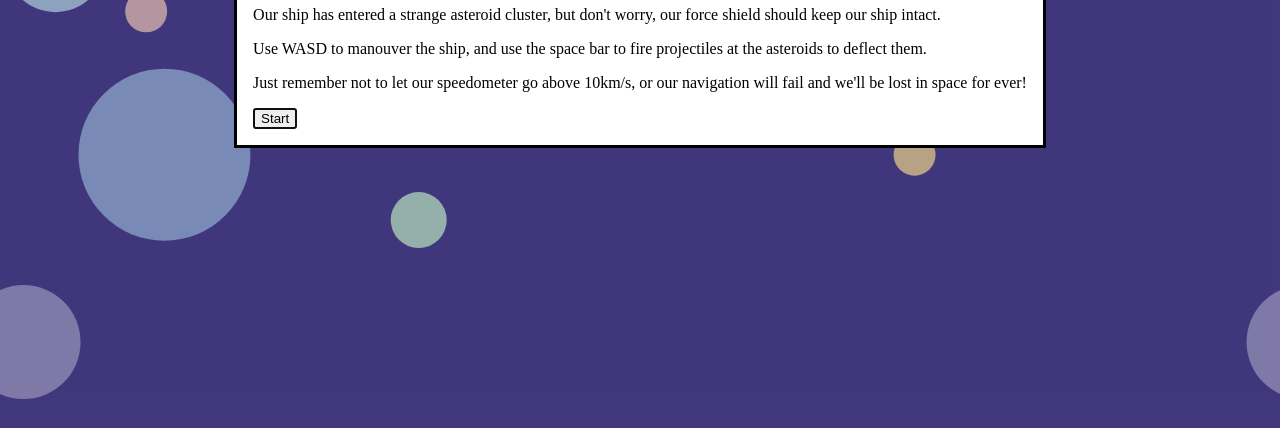
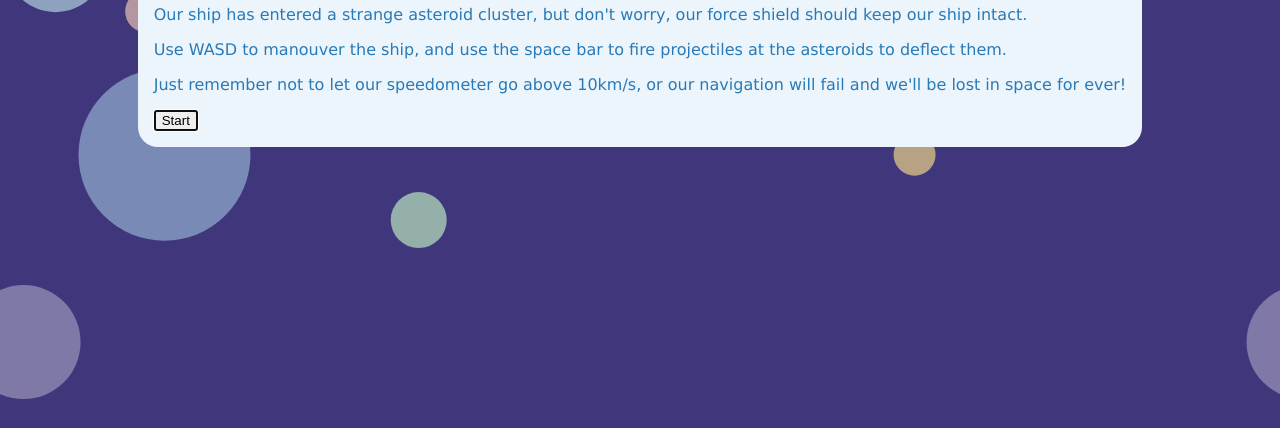
Before and after one commit to mikegw/Sassteroids, a plain HTML site: page index.html in a window 1280 px wide. Shown: the part 372-800 px from the top of the page. Drawn offline with nearby package versions, Linux system fonts and the light colour scheme.

Commit message:
Basic style for instructions

```diff
--- a/index.html
+++ b/index.html
@@ -29,6 +29,11 @@
       opacity: 0;
       transition:
         opacity 0.7s ease-out;
+      font-family: verdana;
+      background: #EDF5FC;
+      color: #287AB8;
+      border: none;
+      border-radius: 20px;
     }
 
     </style>
```
